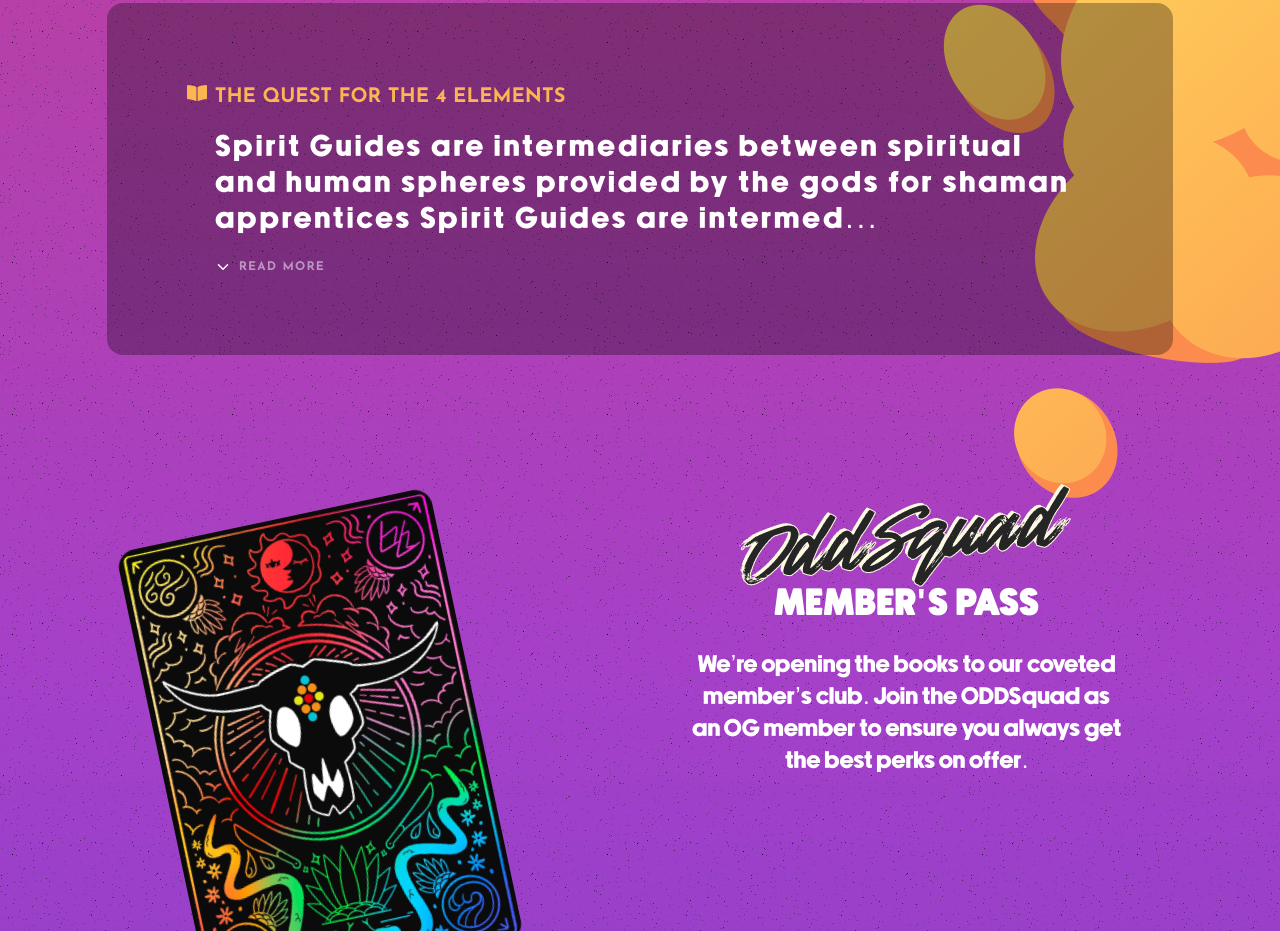
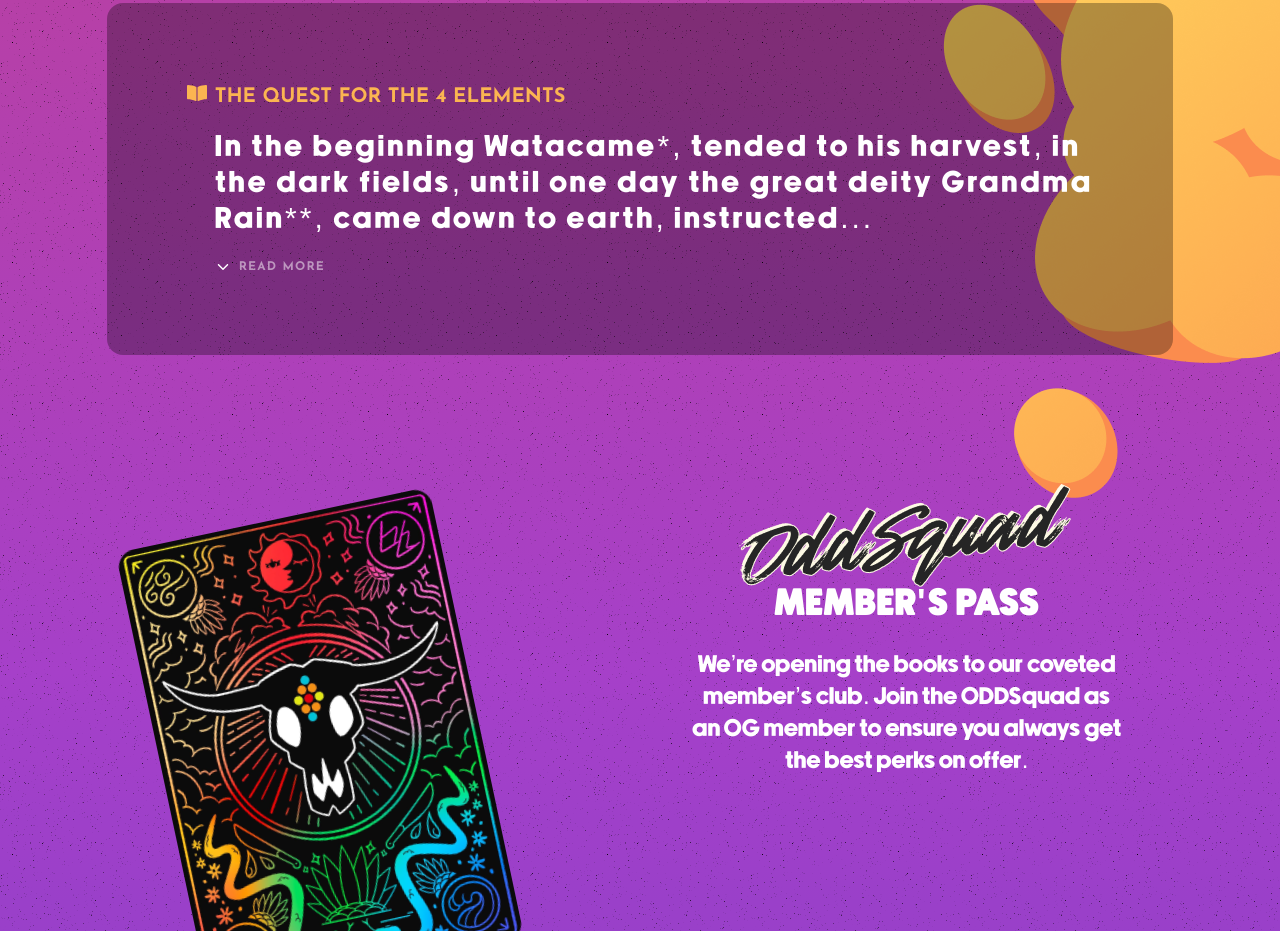
Before and after one commit to TariQMah/OddSquad, a Next.js app: page / in a window 1280 px wide. Shown: the part 2980-3911 px from the top of the page. Built offline with nearby package versions, Linux system fonts and the light colour scheme.

Commit message:
expandable box

```diff
--- a/pages/index.tsx
+++ b/pages/index.tsx
@@ -185,15 +185,19 @@
   }, [showMenu]);
 
   const readMoreText = useMemo(() => {
-    return `Spirit Guides are intermediaries between spiritual and
-    human spheres provided by the gods for shaman
-    apprentices Spirit Guides are intermediaries between spiritual and
-    human spheres provided by the gods for shaman
-    apprentices Spirit Guides are intermediaries between spiritual and
-    human spheres provided by the gods for shaman
-    apprentices Spirit Guides are intermediaries between spiritual and
-    human spheres provided by the gods for shaman
-    apprentices`;
+    return `In the beginning Watacame*, tended to his harvest, in the dark fields, until one day the great deity Grandma Rain**, came down to earth, instructed him to build a raft and started the great flood.  Life and light was born into the world, but also gods and spirits were released to walk among us.  Over time a great unbalance fell upon this world and the spirit world.
+
+    Our hero Oddball, is a shaman, a spirit guide*** that lives between these two worlds..  He is our guide to our ODD World and all that is Mexico.  One day Oddball saw a vision in the fire, about this great cosmic unrest and Watacame spoke to him, ”To help your people and those in the material and spirit world, you must bring back balance to the cosmos, you must undertake a quest for the four elements****.  Only then will balance be restored.”
+
+    Join Oddball as he sets out on his first quest, to understand where it all started, EARTH.  Journey to Oaxaca, the rolling Espadin agave fields and into the mountains of San Luis Del Rio to discover the Earth spirit.
+
+    *Watacame – In Huichol folk lore, Watacame is the first human to walk the earth, with his loyal dog Tziku Mayuri
+
+    **Grandma Rain - There are many gods in Huichol lore, old and new, human and animal in form.  Grandma Rain is considered the highest of deities, the giver of life, mother nature
+
+    ***Spirit Guide - Spirit Guides are intermediaries between spiritual and human spheres provided by the gods. The guide can appear in dreams or visions and are often half-human, half animal.. Shamans are considered para-normal in their powers and are an integral link between the Huichol people and the deities.
+
+    **** Huichol Quest for the Four Elements – Huichol art and tradition is centered around the balance of the four elements (Earth, Fire, Water and Air)`;
   }, []);
   return (
     <div id="home">
```
